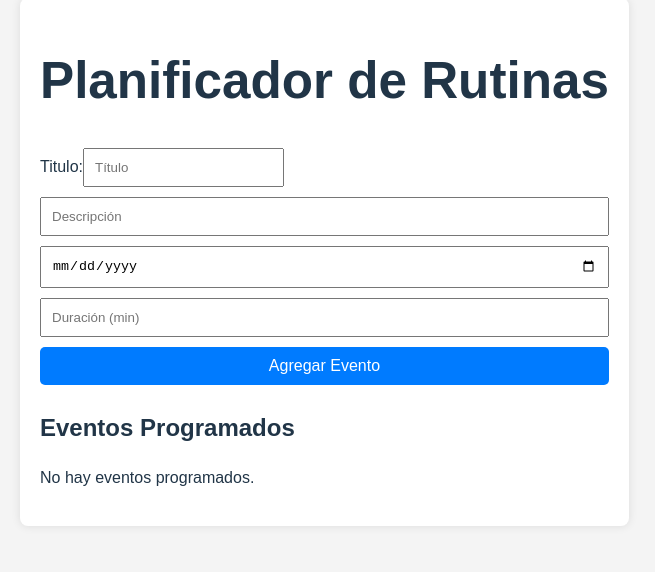
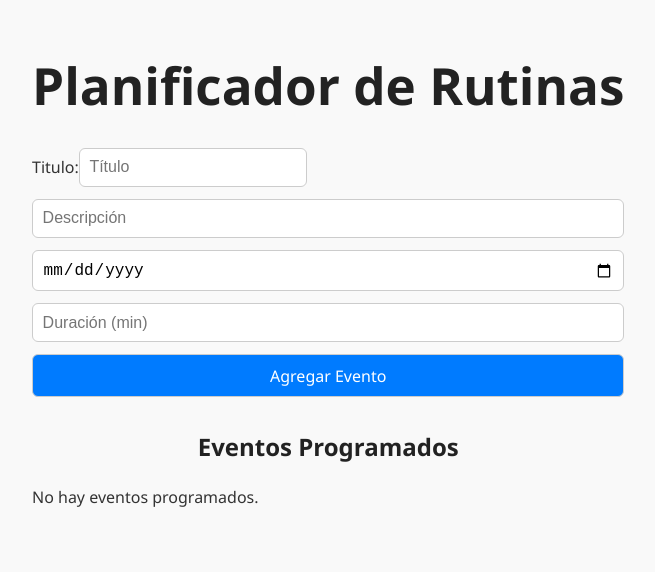
Before and after one commit to SLorenzatti12/Gestor_de_tareas_domesticas, a React (Vite) app: page / in a window 1280 px wide. Shown: the part 158-730 px from the top of the page, without its empty margins (0-655 px from the left). Built offline with nearby package versions, Linux system fonts and the light colour scheme.

Commit message:
Ajustes en el Css

```diff
--- a/src/components/styles.css
+++ b/src/components/styles.css
@@ -1,101 +1,129 @@
-body{
-    font-family: Arial, Helvetica, sans-serif;
-    background-color: #f4f4f4;
+body {
+    font-family: 'Segoe UI', Tahoma, Geneva, Verdana, sans-serif;
+    background-color: #f9f9f9;
     margin: 0;
-    padding: 20px;
+    padding: 2rem;
+    color: #333;
   }
 
-.planner{
-    max-width: 600px;
-    margin: auto;
-    background: white;
-    padding: 20px;
-    border-radius: 8px;
-    box-shadow: 0 0 10px rgba(0, 0, 0, 0.1);
+  h1, h2 {
+    text-align: center;
+    color: #222;
   }
 
-.event-form{
+  .planner {
+    max-width: 700px;
+    margin: 0 auto;
+  }
+
+  .event-form {
     display: flex;
     flex-direction: column;
+    gap: 0.75rem;
+    margin-bottom: 2rem;
   }
 
-.event-form input, .event-form button{
-    margin: 5px 0;
-    padding: 10px;
+  .event-form input,
+  .event-form button {
+    padding: 0.6rem;
+    border: 1px solid #ccc;
+    border-radius: 6px;
+    font-size: 1rem;
   }
 
-.event-list{
-    margin-top: 20px;
+  .event-form button {
+    background-color: #007bff;
+    color: white;
+    cursor: pointer;
+    transition: background 0.3s;
   }
 
-event-item{
-    border: 1px solid #ddd;
-    padding: 10px;
-    margin-bottom: 10px;
-    background: #fff;
-    border-radius: 5px;
+  .event-form button:hover {
+    background-color: #0056b3;
   }
 
-.event-item.Completado{
-    background: #d4edda;
+  .event-list ul {
+    list-style: none;
+    padding: 0;
   }
 
-.event-item.Proximamente{
-    background: #fff3cd;
+  .event-item {
+    background: white;
+    border: 1px solid #ddd;
+    border-left: 6px solid #999;
+    padding: 1rem;
+    margin-bottom: 1rem;
+    border-radius: 8px;
+    transition: all 0.3s ease;
   }
 
-button{
-    padding: 8px 12px;
-    border: none;
-    cursor: pointer;
-    background: #007bff;
-    color: white;
-    border-radius: 5px;
+  .event-item.proximamente {
+    border-left-color: #f39c12;
   }
 
-button:hover{
-    background: #0056b3;
+  .event-item.en\ curso {
+    border-left-color: #3498db;
   }
 
-.event.Proximamente {
-    background-color: #ffeaa7;
+  .event-item.completado {
+    border-left-color: #2ecc71;
+    opacity: 0.8;
   }
 
-  .event.En-curso {
-    background-color: #74b9ff;
+  .complete-button {
+    margin-top: 0.5rem;
+    background-color: #28a745;
     color: white;
+    padding: 0.5rem 0.75rem;
+    border: none;
+    border-radius: 5px;
+    cursor: pointer;
   }
 
-  .event.Finalizado {
-    background-color: #dfe6e9;
-  }
-
-  .event.Completado {
-    background-color: #55efc4;
-    color: white;
+  .complete-button:hover {
+    background-color: #218838;
   }
 
   /* Animaciones */
-  .fade-in {
-    animation: fadeIn 1s ease-in-out;
+  .event-item.highlight {
+    animation: pulse 1.5s infinite;
+  }
+
+  .event-item.fade-in {
+    animation: fadeIn 0.8s ease-in-out;
   }
 
   @keyframes fadeIn {
-    from { opacity: 0; transform: translateY(-10px); }
-    to { opacity: 1; transform: translateY(0); }
+    from {
+      opacity: 0;
+      transform: translateY(10px);
+    }
+    to {
+      opacity: 1;
+      transform: translateY(0);
+    }
   }
 
-  .highlight {
-    animation: highlightEffect 1s ease-in-out;
+  @keyframes pulse {
+    0% {
+      box-shadow: 0 0 0 0 rgba(52, 152, 219, 0.7);
+    }
+    70% {
+      box-shadow: 0 0 0 10px rgba(52, 152, 219, 0);
+    }
+    100% {
+      box-shadow: 0 0 0 0 rgba(52, 152, 219, 0);
+    }
   }
 
-  @keyframes highlightEffect {
-    0% { background-color: yellow; }
-    100% { background-color: inherit; }
+  /* Responsivo */
+  @media (max-width: 600px) {
+    .planner {
+      padding: 1rem;
     }
 
-  /* Drag & Drop efecto */
-  .dragging {
-    opacity: 0.5;
-    transform: scale(1.05);
+    .event-form input,
+    .event-form button {
+      font-size: 0.95rem;
     }
+  }
```
Lines whose indentation alone changed are shown as unchanged.
